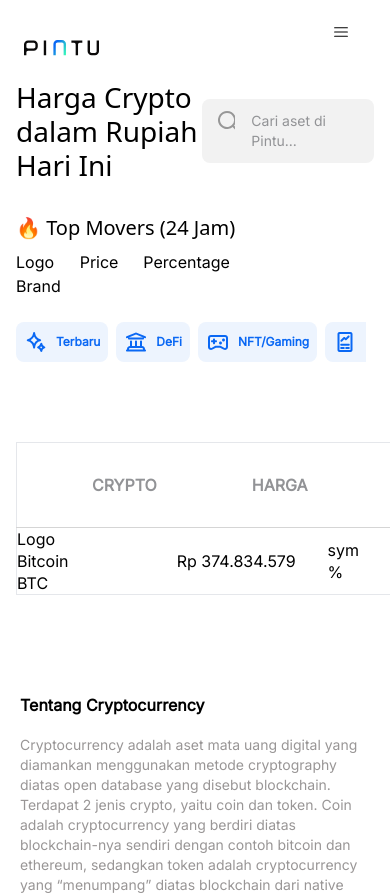
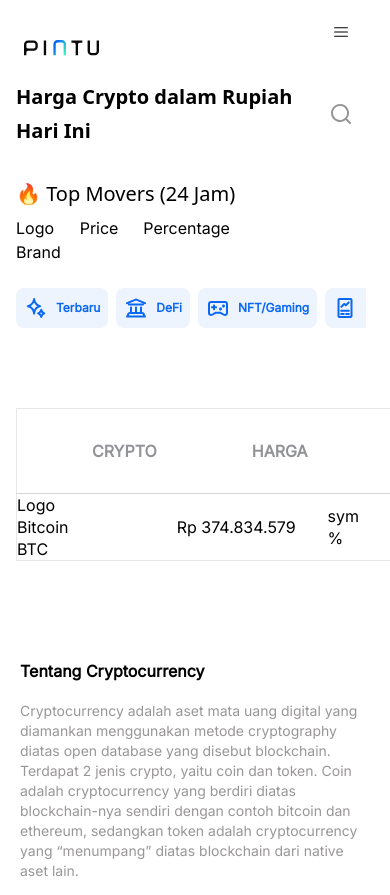
Before and after one commit to 0Gravity94/Crypto-App, a React (Vite) app: page / in a window 390 px wide. Shown: the top 895 px of the page. Built offline with nearby package versions, Linux system fonts and the light colour scheme.

Commit message:
top menu title and search bar

```diff
--- a/src/Components/TopMenu.jsx
+++ b/src/Components/TopMenu.jsx
@@ -20,6 +20,15 @@
                 ></path>
               </svg>
               <div id="search-bar">Cari aset di Pintu...</div>
+            </div>
+            <div id="search-containerSmall">
+              <svg width="20" height="20" xmlns="http://www.w3.org/2000/svg">
+                <path
+                  d="M9 0a9 9 0 017.032 14.617l3.675 3.676a1 1 0 01-1.32 1.497l-.094-.083-3.676-3.675A9 9 0 119 0zm0 2a7 7 0 104.865 12.033.732.732 0 01.078-.09l.09-.078A7 7 0 009 2z"
+                  fill="#979797"
+                  fill-rule="evenodd"
+                ></path>
+              </svg>
             </div>
           </div>
         </div>
--- a/src/Styles/topMenu.css
+++ b/src/Styles/topMenu.css
@@ -18,6 +18,10 @@
   color: black;
   font-weight: 500;
   padding-left: 0px;
+}
+
+#search-containerSmall {
+  display: none;
 }
 
 #search-container {
@@ -77,3 +81,30 @@
   color: #0a68f4;
   gap: 0.5rem;
 }
+
+@media screen and (max-width: 768px) {
+  #search-container {
+    display: none;
+  }
+
+  #search-containerSmall {
+    display: block;
+    width: 4rem;
+    padding: 0.75rem 1rem;
+    border-radius: 0.5rem;
+    display: flex;
+    flex-direction: row;
+    cursor: pointer;
+    background-color: #fff;
+    gap: 1rem;
+  }
+
+  #title h1 {
+    font-size: 20px;
+    line-height: 34px;
+    font-family: "Neue Haas Grotesk Display Pro", system-ui, sans-serif;
+    color: black;
+    font-weight: 700;
+    padding-left: 0px;
+  }
+}
```
